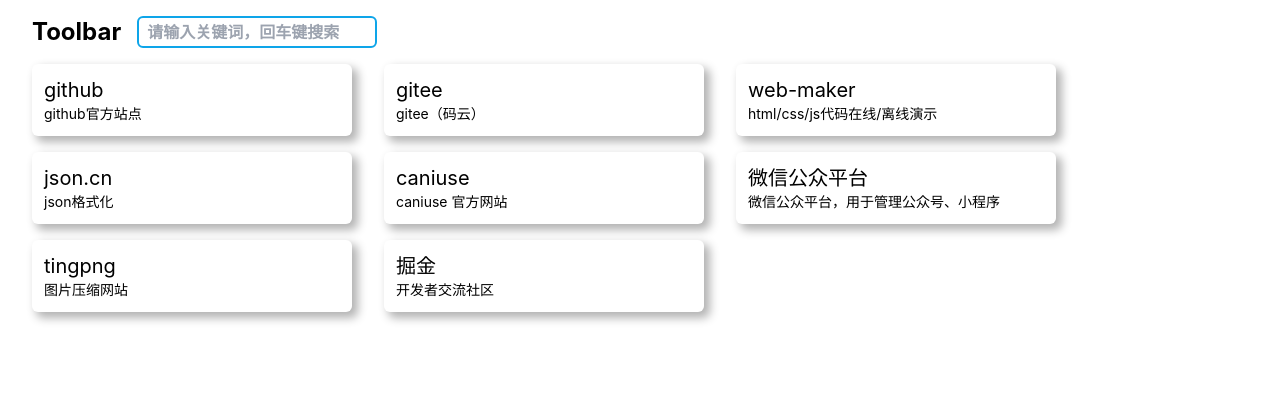
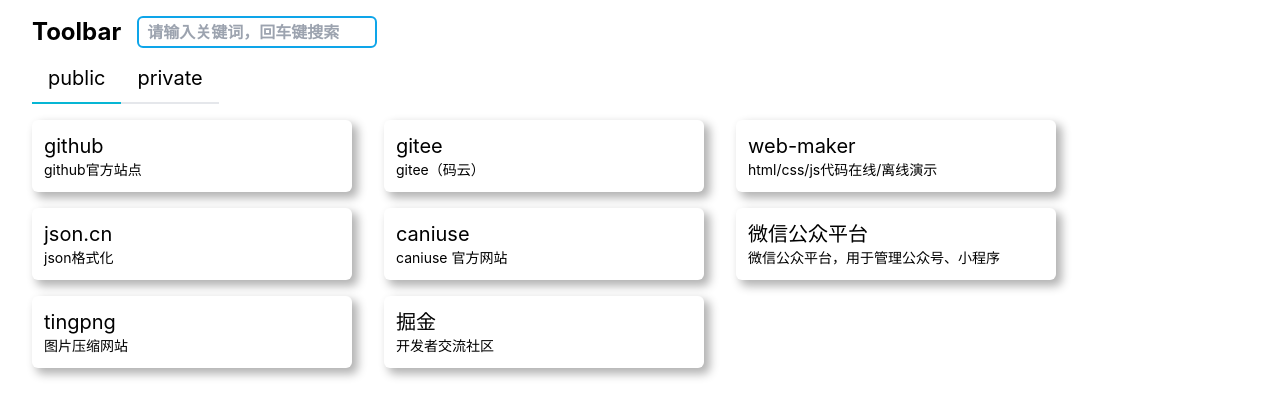
Before and after one commit to lexmin0412/advanced-stack-park, a React (Vite) app: page /toolbar in a window 1280 px wide. Shown: the top 416 px of the page. Built offline with nearby package versions, Linux system fonts and the light colour scheme.

Commit message:
feat: add private data support

```diff
--- a/src/routes/toolbar/index.tsx
+++ b/src/routes/toolbar/index.tsx
@@ -1,7 +1,15 @@
 import { useState, useEffect } from 'react'
 import { toolbars, ToolType } from './data'
+import { tabs, ToolAuthType, TOOL_AUTH_PUBLIC } from './tabs'
+import { getStorageSync } from './../../utils/index'
 
 export default function Toolbar() {
+
+	const [searchKeyword, setSearchKeyword] = useState('')
+
+	const handleChange = (value: string) => {
+		setSearchKeyword(value)
+	}
 
 	const handleClick = (item: ToolType) => {
 		if (item.link) {
@@ -9,18 +17,30 @@
 		}
 	}
 
+	const [currentTab, setCurrentTab] = useState<ToolAuthType>(TOOL_AUTH_PUBLIC)
+
 	const [ searchRes, setSearchRes ] = useState<ToolType[]>([])
 
 	const handleSearch = (keyword: string) => {
-		const searchResult = toolbars.filter((item) => {
+		const privateTools = getStorageSync('privateTools', []) as ToolType[]
+		const currentTools = currentTab === TOOL_AUTH_PUBLIC ? toolbars : privateTools
+		const searchResult = currentTools.filter((item) => {
 			return item.title.includes(keyword) || item.desc.includes(keyword)
 		})
 		setSearchRes(searchResult)
 	}
 
 	useEffect(() => {
-		handleSearch('')
+		handleSearch(searchKeyword)
 	}, [])
+
+	useEffect(() => {
+		handleSearch(searchKeyword)
+	}, [currentTab, searchKeyword])
+
+	const handleTabClick = (id: ToolAuthType) => {
+		setCurrentTab(id)
+	}
 
 	return (
 		<div className='px-8 py-4'>
@@ -30,12 +50,26 @@
 					type="search"
 					placeholder='请输入关键词，回车键搜索'
 					className='block w-60 border-sky-500 rounded-md border-2 text-base ml-4 px-2 outline-none'
+					onChange={(e)=>handleChange(e.target.value)}
 					onKeyDown={(e: any) => {
 						if (e.keyCode === 13) {
 							handleSearch(e.target.value)
 						}
 					}}
 				/>
+			</div>
+			<div className="flex">
+					{
+						tabs.map((item) => {
+							return (
+								<div className={`border-b-2 text-xl px-4 mb-4 cursor-pointer h-10 ${currentTab===item.id ? ' border-cyan-500' : ''}`}
+									onClick={()=>handleTabClick(item.id)}
+								>
+									{item.title}
+								</div>
+							)
+						})
+					}
 			</div>
 			<div className="tools flex flex-wrap">
 				{
--- /dev/null
+++ b/src/routes/toolbar/tabs.tsx
@@ -0,0 +1,20 @@
+export const TOOL_AUTH_PUBLIC = 'public'
+export const TOOL_AUTH_PRIVATE = 'private'
+
+export type ToolAuthType = 'public' | 'private'
+
+export interface TabType {
+	id: ToolAuthType
+	title: ToolAuthType
+}
+
+export const tabs = [
+	{
+		id: 'public',
+		title: 'public',
+	},
+	{
+		id: 'private',
+		title: 'private'
+	}
+]
--- a/src/utils/index.ts
+++ b/src/utils/index.ts
@@ -7,3 +7,15 @@
 export const getCurFormattedTime = (timestamp?: number) => {
 	return (dayjs(timestamp || new Date())).format('YYYY-MM-DD HH:mm:ss')
 }
+
+/**
+ * 根据key获取localStorage中的数据并parse
+ * @param key 键
+ */
+export const getStorageSync = (key: string, defaultValue?: any): any => {
+	const value = localStorage.getItem(key)
+	if ( value ) {
+		return JSON.parse(value)
+	}
+	return defaultValue
+}
```
